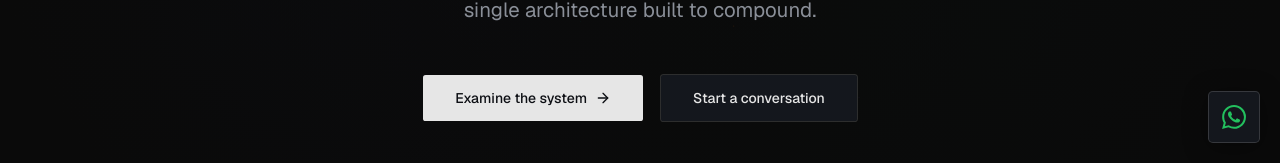
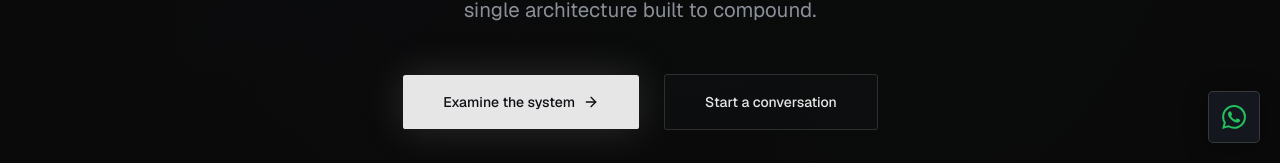
Before and after one commit to jaidevjethi/quadrant-collective, a Next.js app: page / in a window 1280 px wide. Shown: the part 637-800 px from the top of the page. Built offline with nearby package versions, Linux system fonts and the light colour scheme; no server answers.

Commit message:
feat: added magnetic interactive wrapper and upgraded hero ctas

```diff
--- /dev/null
+++ b/src/components/motion/magnetic.tsx
@@ -0,0 +1,54 @@
+"use client";
+
+import React, { useEffect, useRef } from "react";
+import gsap from "gsap";
+import { prefersReducedMotion } from "@/lib/motion";
+
+interface MagneticProps {
+  children: React.ReactElement;
+  strength?: number;
+}
+
+export function Magnetic({ children, strength = 0.3 }: MagneticProps) {
+  const ref = useRef<HTMLDivElement>(null);
+
+  useEffect(() => {
+    if (prefersReducedMotion() || window.matchMedia("(pointer: coarse)").matches) {
+      return;
+    }
+
+    const element = ref.current;
+    if (!element) return;
+
+    const xTo = gsap.quickTo(element, "x", { duration: 1, ease: "elastic.out(1, 0.3)" });
+    const yTo = gsap.quickTo(element, "y", { duration: 1, ease: "elastic.out(1, 0.3)" });
+
+    const handleMouseMove = (e: MouseEvent) => {
+      const { clientX, clientY } = e;
+      const { height, width, left, top } = element.getBoundingClientRect();
+      const x = clientX - (left + width / 2);
+      const y = clientY - (top + height / 2);
+
+      xTo(x * strength);
+      yTo(y * strength);
+    };
+
+    const handleMouseLeave = () => {
+      xTo(0);
+      yTo(0);
+    };
+
+    element.addEventListener("mousemove", handleMouseMove);
+    element.addEventListener("mouseleave", handleMouseLeave);
+
+    return () => {
+      element.removeEventListener("mousemove", handleMouseMove);
+      element.removeEventListener("mouseleave", handleMouseLeave);
+    };
+  }, [strength]);
+
+  return React.cloneElement(children as React.ReactElement<any>, {
+    ref,
+    "data-magnetic": "true",
+  });
+}
--- a/src/components/sections/hero-section.tsx
+++ b/src/components/sections/hero-section.tsx
@@ -3,6 +3,7 @@ import { ArrowRight } from "lucide-react";
 import { LogoMark } from "@/components/brand/logo-mark";
 import { Button } from "@/components/ui/button";
 import { HeroChoreo } from "@/components/motion/hero-choreo";
+import { Magnetic } from "@/components/motion/magnetic";
 
 /**
  * Beat 1 — Arrival (STRATEGY.md). The arrival is staged as deep space travel,
@@ -25,7 +26,7 @@ export function HeroSection() {
       {/* Top spacer to center content visually */}
       <div className="flex-1" />
 
-      <div className="flex flex-col items-center justify-center py-section">
+      <div className="flex flex-col items-center justify-center py-section z-10">
         {/* Step 1: The signal (logo mark) */}
         <div data-choreo className="mb-12 flex justify-center text-clarity">
           <LogoMark className="w-16 md:w-20" />
@@ -44,24 +45,33 @@ export function HeroSection() {
         </div>
 
         {/* Step 3: The call to action */}
-        <div data-choreo className="mt-12 flex flex-col items-center gap-4 sm:flex-row">
+        <div data-choreo className="mt-12 flex flex-col items-center gap-6 sm:flex-row">
+          <Magnetic strength={0.2}>
             <Button
               asChild
               size="lg"
-            className="group h-12 w-full gap-2 rounded-sm bg-clarity px-8 text-depth transition-colors hover:bg-clarity/90 sm:w-auto"
+              className="group relative overflow-hidden h-14 rounded-sm bg-clarity px-10 text-depth shadow-[0_0_40px_rgba(230,230,230,0.15)] transition-all hover:scale-105 hover:bg-white hover:shadow-[0_0_60px_rgba(230,230,230,0.3)] sm:w-auto"
             >
               <Link href="/services">
+                <span className="relative z-10 flex items-center gap-2">
                   Examine the system
-              <ArrowRight className="size-4 transition-transform duration-200 group-hover:translate-x-1" />
+                  <ArrowRight className="size-4 transition-transform duration-300 group-hover:translate-x-1.5" />
+                </span>
               </Link>
             </Button>
+          </Magnetic>
+
+          <Magnetic strength={0.2}>
             <Button
               asChild
               size="lg"
-            className="h-12 w-full gap-2 rounded-sm border border-hairline-strong bg-raised px-8 text-clarity shadow-none transition-colors hover:border-clarity hover:bg-transparent sm:w-auto"
+              className="group relative overflow-hidden h-14 rounded-sm border border-hairline-strong bg-raised/30 backdrop-blur-sm px-10 text-clarity transition-all hover:scale-105 hover:border-clarity hover:bg-transparent sm:w-auto"
             >
-            <Link href="/contact">Start a conversation</Link>
+              <Link href="/contact">
+                <span className="relative z-10">Start a conversation</span>
+              </Link>
             </Button>
+          </Magnetic>
         </div>
       </div>
 
```
Lines whose indentation alone changed are shown as unchanged.
